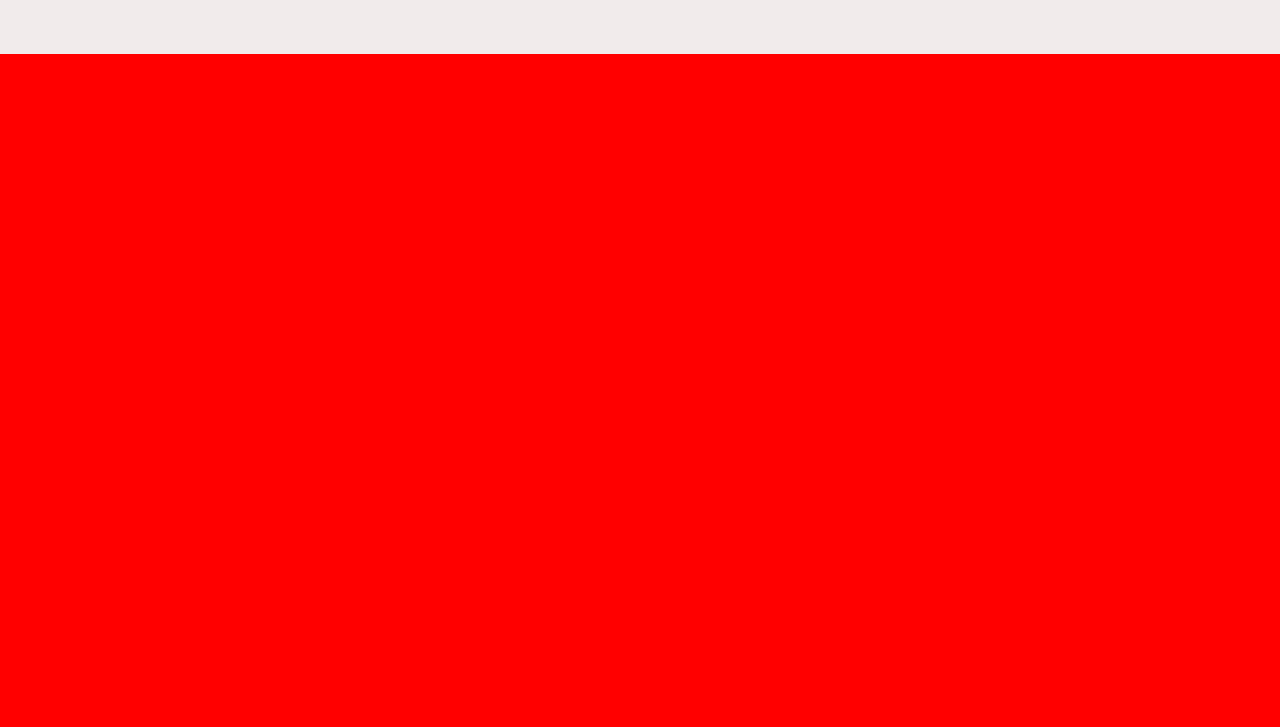
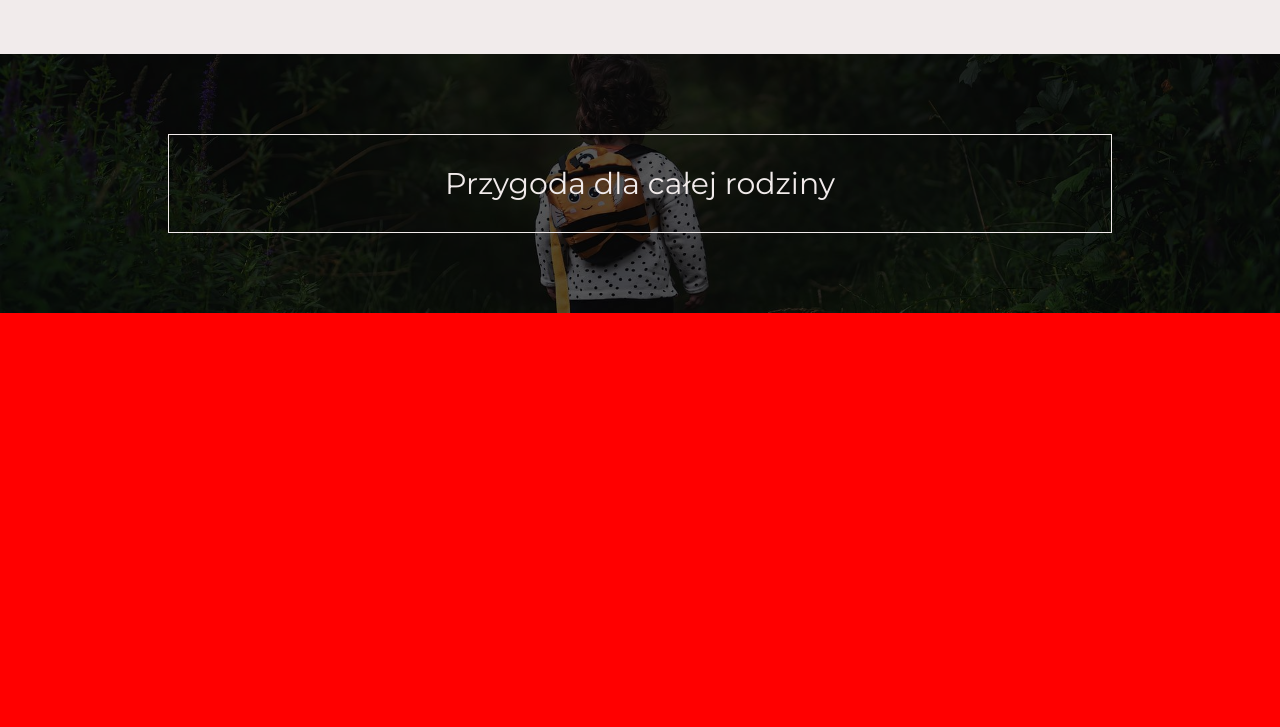
Before and after one commit to lechoos/Forest-Website, a website: page index.html in a window 1280 px wide. Shown: the part 993-1720 px from the top of the page. Drawn offline with Linux system fonts and the light colour scheme.

Commit message:
created adventure section

```diff
--- a/index.html
+++ b/index.html
@@ -31,13 +31,13 @@
     </div>
 </nav>
     <header class="header">
-        <div class="header__shadow"></div>
+        <div class="section-shadow"></div>
         <div class="wrapper">
             <p class="header__text">Forest Group</p>
             <h1 class="header__heading">Najpiękniejszy park w Twojej okolicy!</h1>
         </div>
     </header>
-
+    <main>
         <section id="aboutus" class="aboutus">
             <div class="wrapper">
                 <div class="aboutus__items">
@@ -45,15 +45,28 @@
                     <img src="./dist/img/lake-small.jpg" alt="jezioro w lesie" class="aboutus__img">
                     <div class="aboutus__text">
                         <h3>Niezapomniane przygody</h3>
-                <p>Lorem ipsum, dolor sit amet consectetur adipisicing elit. Natus placeat, inventore eveniet excepturi minima esse repellendus necessitatibus dolorem vitae veritatis possimus illo quos? Fuga ex necessitatibus, atque ratione tempore doloremque quae dolores, repellendus cumque modi voluptatum eligendi error! Exercitationem ipsa, nesciunt praesentium perferendis et laudantium obcaecati harum enim repellat corrupti hic iure magnam culpa nobis, qui iusto explicabo tempora quas. Voluptatem culpa excepturi error harum dolore. Eos, temporibus ipsa. www.MMCSchool.pl</p>
+                        <p>Lorem ipsum, dolor sit amet consectetur adipisicing elit. Natus placeat, inventore eveniet
+                            excepturi minima esse repellendus necessitatibus dolorem vitae veritatis possimus illo quos?
+                            Fuga ex necessitatibus, atque ratione tempore doloremque quae dolores, repellendus cumque
+                            modi voluptatum eligendi error! Exercitationem ipsa, nesciunt praesentium perferendis et
+                            laudantium obcaecati harum enim repellat corrupti hic iure magnam culpa nobis, qui iusto
+                            explicabo tempora quas. Voluptatem culpa excepturi error harum dolore. Eos, temporibus ipsa.
+                            www.MMCSchool.pl</p>
                     </div>
                 </div>
             </div>
         </section>
 
+        <section class="adventure">
+            <div class="section-shadow"></div>
+            <div class="wrapper">
+                <p class="adventure__text">Przygoda dla całej rodziny</p>
+            </div>
+        </section>
+
         <section style="height: 100vh; background-color: red;"></section>
+    </main>
 
     <script src="./dist/js/script.min.js"></script>
 </body>
-
 </html>
--- a/package.json
+++ b/package.json
@@ -1,7 +1,7 @@
 {
   "name": "strona",
   "version": "1.0.0",
-  "description": "Struktura plików",
+  "description": "Forest Website",
   "main": "index.js",
   "scripts": {
     "test": "echo \"Error: no test specified\" && exit 1"
--- a/src/sass/styles.scss
+++ b/src/sass/styles.scss
@@ -31,12 +31,18 @@ body {
 	max-width: 1200px;
 }
 
-.mini-wrapper {
-	max-width: 900px;
+.sticky-body {
+	overflow: hidden;
 }
 
-.sticky-body {
-	overflow: hidden;
+.section-shadow {
+	position: absolute;
+	top: 0;
+	left: 0;
+	width: 100%;
+	height: 100%;
+	background-color: rgba(0, 0, 0, 0.65);
+	z-index: -1;
 }
 
 // NAWIGACJA
@@ -105,16 +111,6 @@ body {
 	background-position: center;
 	z-index: 0;
 
-	&__shadow {
-		position: absolute;
-		top: 0;
-		left: 0;
-		width: 100%;
-		height: 100%;
-		background-color: rgba(0, 0, 0, 0.65);
-		z-index: -1;
-	}
-
 	&__text,
 	&__heading {
 		color: $mainColor;
@@ -164,6 +160,26 @@ body {
 	}
 }
 
+// ADVENTURE
+
+.adventure {
+	position: relative;
+	padding: 2em;
+	background-image: url(../img/girl-small.jpg);
+	background-size: cover;
+	background-position: center;
+	z-index: 0;
+
+	&__text {
+		padding: 1em 0.2em;
+		font-size: 1.5rem;
+		color: $mainColor;
+		border: 1px solid $mainColor;
+		text-align: center;
+		z-index: 1;
+	}
+}
+
 // MEDIA QUERIES
 
 @media (min-width: 576px) {
@@ -201,6 +217,15 @@ body {
 			p {
 				font-size: 1.7rem;
 			}
+		}
+	}
+
+	.adventure {
+		padding: 3em 6em;
+
+		&__text {
+			padding: 1em 0;
+			font-size: 2.3rem;
 		}
 	}
 }
@@ -285,6 +310,14 @@ body {
 			}
 		}
 	}
+
+	.adventure {
+		padding: 4em 8em;
+
+		&__text {
+			font-size: 2.7rem;
+		}
+	}
 }
 
 @media (min-width: 992px) {
@@ -317,6 +350,15 @@ body {
 			}
 		}
 	}
+
+	.adventure {
+		padding: 5em 10.5em;
+		background-image: url(../img/girl-big.jpg);
+
+		&__text {
+			font-size: 3rem;
+		}
+	}
 }
 
 @media (min-width: 1200px) {
```
Also changed, not shown: dist/css/styles.min.css, 1 other file. Lines whose indentation alone changed are shown as unchanged.
